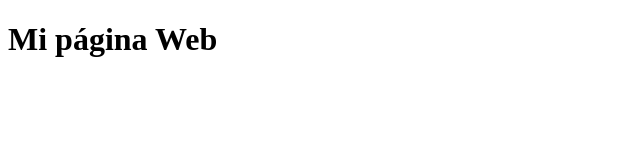
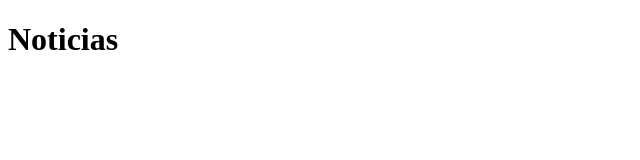
Before and after one commit to DiegoH022/tarea3, a plain HTML site: page tarea1/ejercicio1.html in a window 1280 px wide. Shown: the whole page, without its empty margins (0-640 px from the left). Drawn offline with Linux system fonts and the light colour scheme.

Commit message:
index actualizado, noticias

```diff
--- a/tarea1/ejercicio1.html
+++ b/tarea1/ejercicio1.html
@@ -2,10 +2,9 @@
 <html>
     <head>
         <meta charset="utf-8">
-	<meta name="author" content="Diego Higuera">
-        <title>index</title>
+        <title>noticias</title>
     </head>
 <body>
-    <h1>Mi página Web</h1>
+    <h1>Noticias</h1>
 </body>
 </html>
```
